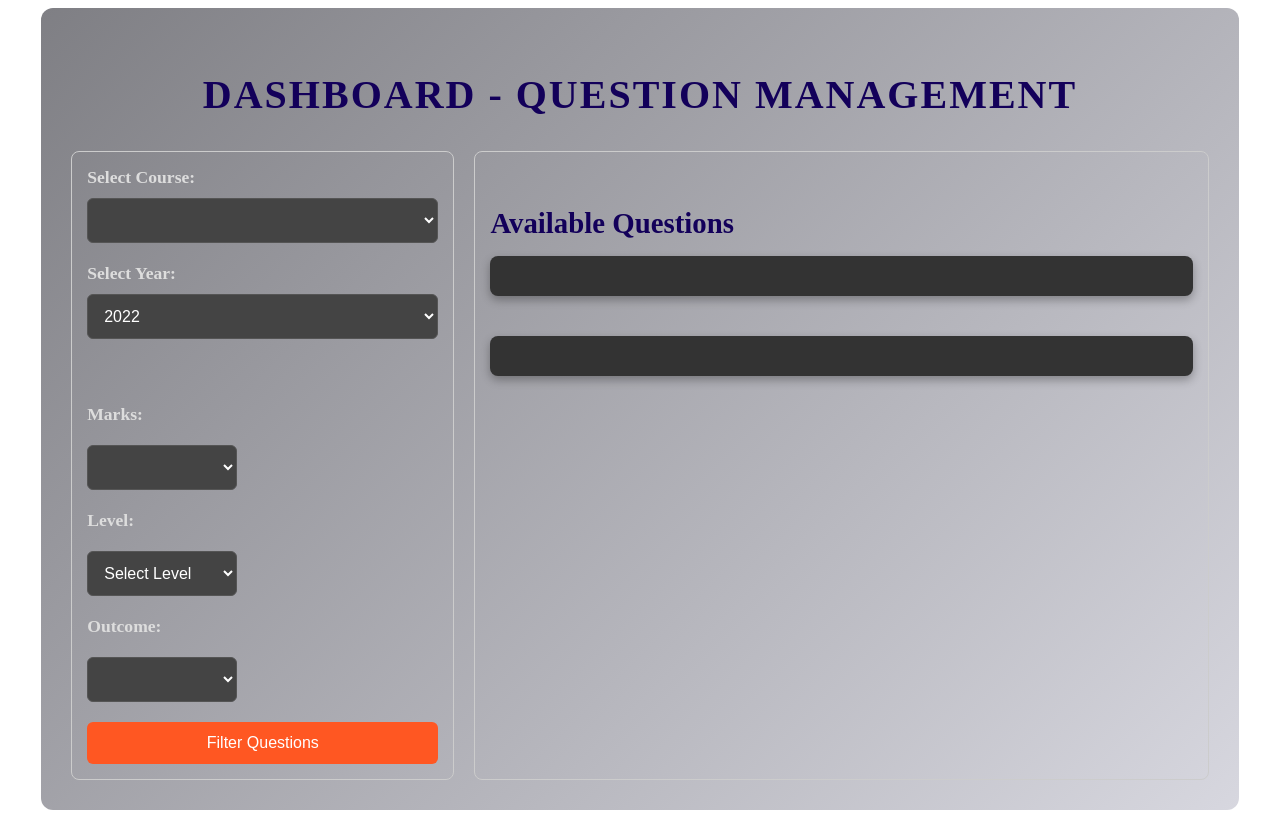
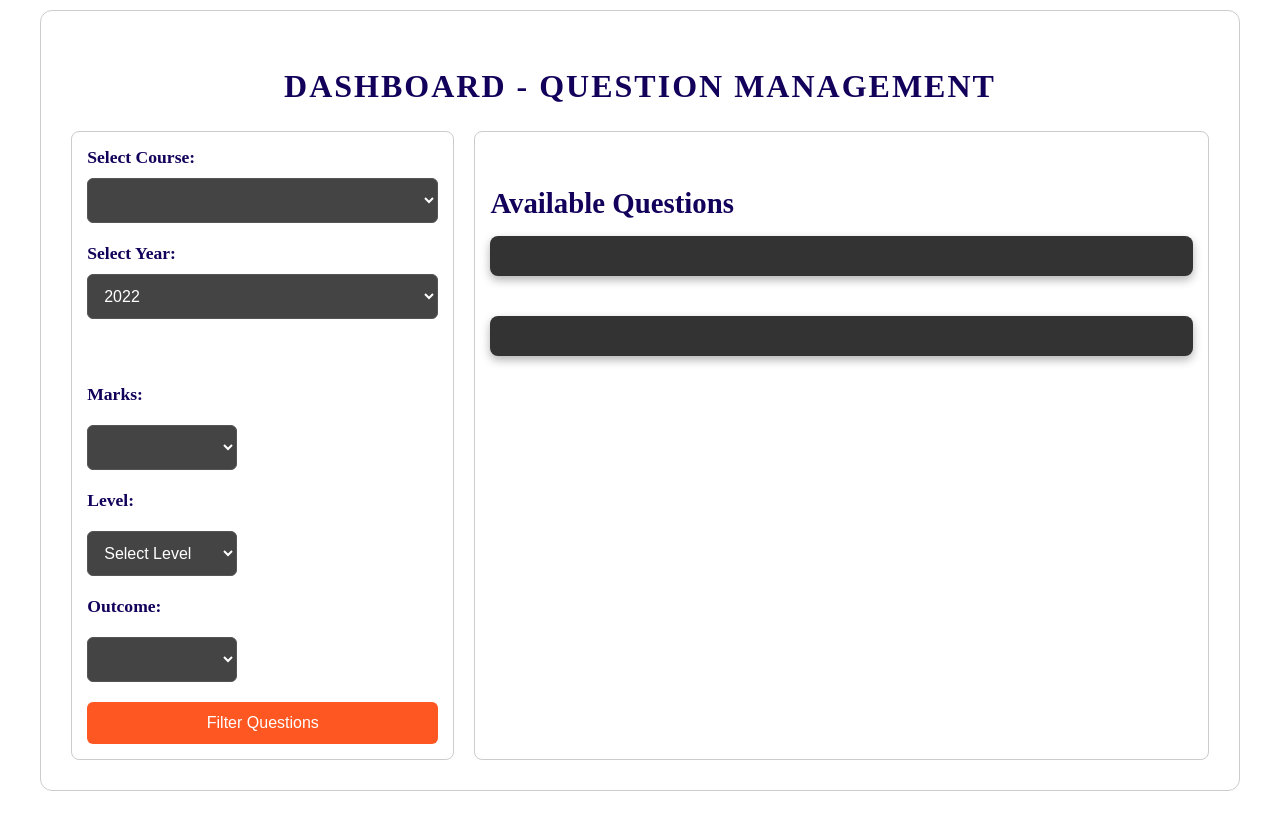
Before and after one commit to mr-arsul-jawed/quizify, a PHP site: page /pages/dashboard.php in a window 1280 px wide. After the commit the page ends 791 px from the top, so only its background shows below. Run offline with PHP 8.4, Linux system fonts and the light colour scheme; lists and menus that the app fills with data are empty.

Commit message:
dashboard code update

```diff
--- a/assets/css/dashboard.css
+++ b/assets/css/dashboard.css
@@ -2,12 +2,13 @@
         .container {
             display: flex;
             flex-direction: column;
-            padding: 20px;
             width: 90%;
             max-width: 1200px;
-            margin: 0px auto;
+            margin: 10px auto;
             padding: 30px;
-            background: linear-gradient(135deg, #393941a5, #d7d7df);
+            border: 1px solid #ccc;
+            /* background: linear-gradient(135deg, #393941a5, #d7d7df); */
+            background-color: #fff;
 
 
             /* background-color: #ccc; */
@@ -22,12 +23,14 @@
         }
         header h2 {
 
-            font-size: 2.5rem;
+            font-size: 2rem;
             color:#13005A;;
             text-transform: uppercase;
             letter-spacing: 2px;
             font-weight: bold;
         }
+
+
 
 
         .main-layout {
@@ -124,7 +127,8 @@
     display: block;
     margin-bottom: 5px;
     font-size: 1.1rem;
-    color: #ddd;
+    /* color: #ddd; */
+    color: #13005A;
     font-weight: 600;
 }
 
@@ -155,7 +159,8 @@
 
 #filterForm label {
     font-size: 1.1rem;
-    color: #ddd;
+    /* color: #ddd; */
+    color: #13005A;
     font-weight: 600;
 }
 
--- a/pages/dashboard.php
+++ b/pages/dashboard.php
@@ -20,14 +20,14 @@
                 <!-- Course and Year Selection -->
                 <div class="filter-section">
                     <div>
-                        <label for="course">Select Course:</label>
+                        <label id="select" for="course">Select Course:</label>
                         <select id="course" name="course">
                             <!-- Dynamic course options will be added here -->
                         </select>
                     </div>
 
                     <div>
-                        <label for="year">Select Year:</label>
+                        <label id="select" for="year">Select Year:</label>
                         <select id="year" name="year">
                             <!-- Dynamic year options will be added here -->
                         </select>
@@ -36,12 +36,12 @@
 
                 <!-- Question Filters -->
                 <form id="filterForm">
-                    <label for="marks">Marks:</label>
+                    <label id="select" for="marks">Marks:</label>
                     <select id="marks" name="marks">
                         <!-- dynamically generated options -->
                     </select>
 
-                    <label for="level">Level:</label>
+                    <label id="select" for="level">Level:</label>
                     <select id="level" name="level">
                         <option value="">Select Level</option>
                         <option value="L1">L1</option>
@@ -51,7 +51,7 @@
                         <option value="L5">L5</option>
                     </select>
 
-                    <label for="outcome">Outcome:</label>
+                    <label id="select" for="outcome">Outcome:</label>
                     <select id="outcome" name="outcome">
                         <!-- dynamically generated options -->
                     </select>
```
